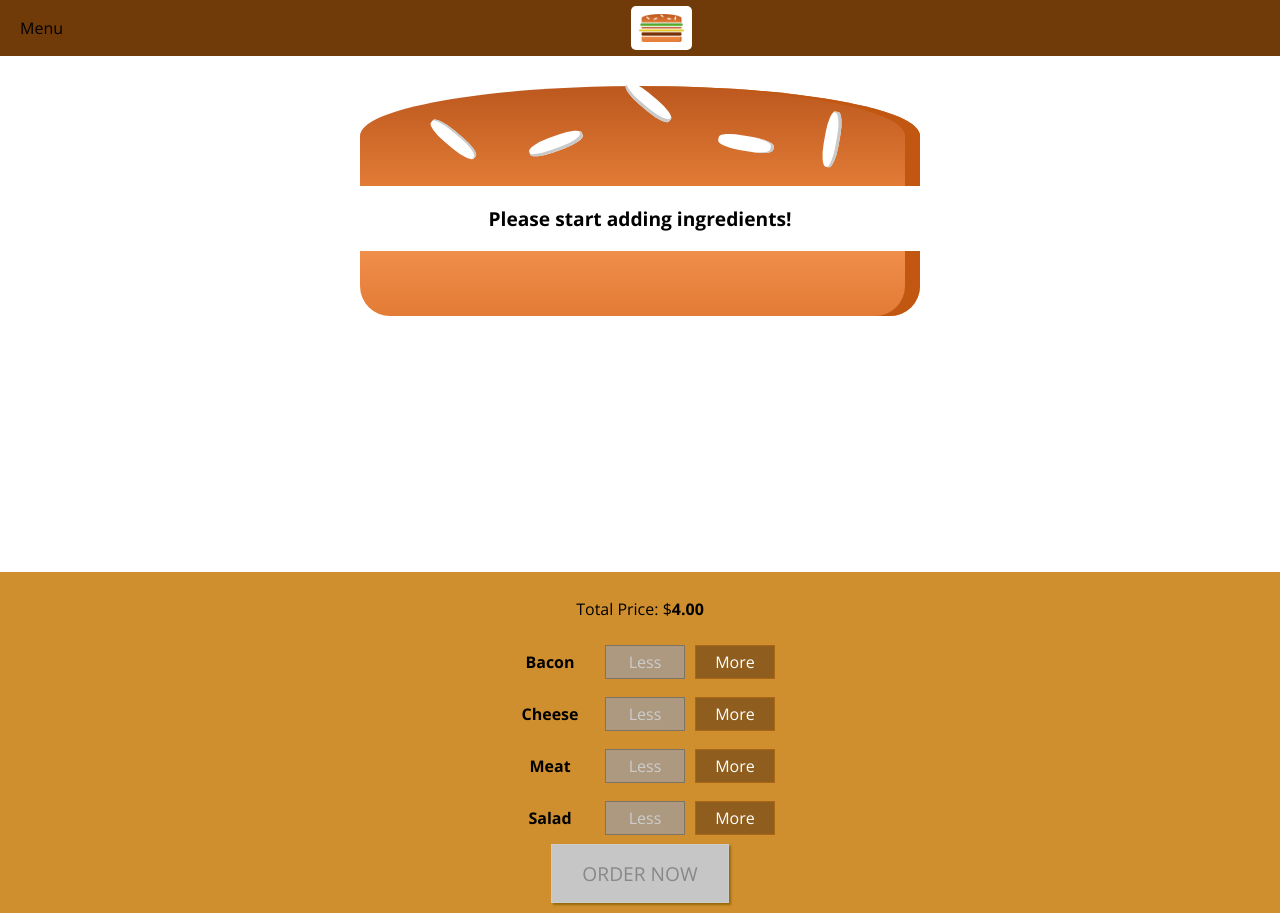
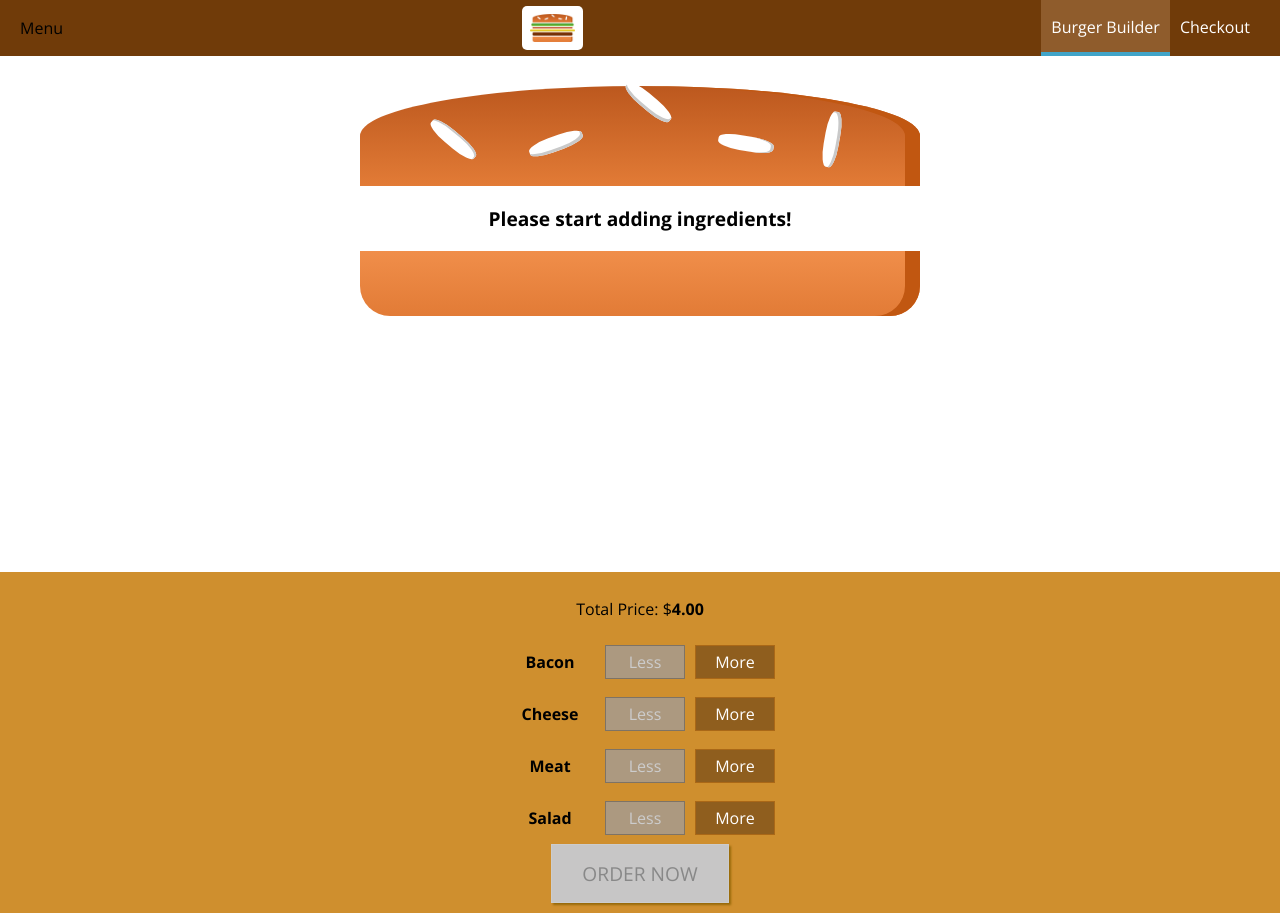
Before and after one commit to countzyx/udemy-reactcg-burger-builder, a React (Create React App) app: page / in a window 1280 px wide. Built offline with nearby package versions, Linux system fonts and the light colour scheme.

Commit message:
Added Navigation To Toolbar

```diff
--- /dev/null
+++ b/src/components/Navigation/NavigationItems/NavigationItem/NavigationItem.js
@@ -0,0 +1,27 @@
+// @flow
+import * as React from 'react';
+import styles from './NavigationItem.module.css';
+
+type Props = {
+  active?: boolean,
+  children?: React.Node,
+  link: string,
+};
+
+const navigationItem = (props: Props) => {
+  const { active, children, link } = props;
+  return (
+    <li className={styles.NavigationItem}>
+      <a href={link} className={active ? styles.active : null}>
+        {children}
+      </a>
+    </li>
+  );
+};
+
+navigationItem.defaultProps = {
+  active: false,
+  children: null,
+};
+
+export default navigationItem;
--- /dev/null
+++ b/src/components/Navigation/NavigationItems/NavigationItem/NavigationItem.module.css
@@ -0,0 +1,25 @@
+.NavigationItem {
+  margin: 0;
+  box-sizing: border-box;
+  display: flex;
+  height: 100%;
+  align-items: center;
+}
+
+.NavigationItem a {
+  color: white;
+  text-decoration: none;
+  height: 100%;
+  padding: 16px 10px;
+  border-bottom: 4px solid transparent;
+  box-sizing: border-box;
+  display: block;
+}
+
+.NavigationItem a:hover,
+.NavigationItem a:active,
+.NavigationItem a.active {
+  background-color: #8f5c2c;
+  border-bottom: 4px solid #40a4c8;
+  color: white;
+}
--- /dev/null
+++ b/src/components/Navigation/NavigationItems/NavigationItems.js
@@ -0,0 +1,15 @@
+// @flow
+import * as React from 'react';
+import NavigationItem from './NavigationItem/NavigationItem';
+import styles from './NavigationItems.module.css';
+
+const navigationItems = () => (
+  <ul className={styles.NavigationItems}>
+    <NavigationItem link="/" active>
+      Burger Builder
+    </NavigationItem>
+    <NavigationItem link="/">Checkout</NavigationItem>
+  </ul>
+);
+
+export default navigationItems;
--- /dev/null
+++ b/src/components/Navigation/NavigationItems/NavigationItems.module.css
@@ -0,0 +1,8 @@
+.NavigationItems {
+  margin: 0;
+  padding: 0;
+  list-style: none;
+  display: flex;
+  align-items: center;
+  height: 100%;
+}
--- a/src/components/Navigation/Toolbar/Toolbar.js
+++ b/src/components/Navigation/Toolbar/Toolbar.js
@@ -1,22 +1,20 @@
 // @flow
 import * as React from 'react';
 import Logo from '../../Logo/Logo';
+import NavigationItems from '../NavigationItems/NavigationItems';
 import styles from './Toolbar.module.css';
 
-type Props = {
-  children?: React.Node,
-};
+// type Props = {
+//   children?: React.Node,
+// };
 
-const toolbar = (props: Props) => {
-  const { children } = props;
-  return (
-    <header className={styles.Toolbar}>
-      <div>Menu</div>
-      <Logo />
-      <nav>{children}</nav>
-    </header>
-  );
-};
+const toolbar = () => (
+  <header className={styles.Toolbar}>
+    <div>Menu</div>
+    <Logo />
+    <NavigationItems />
+  </header>
+);
 
 toolbar.defaultProps = {
   children: null,
```
